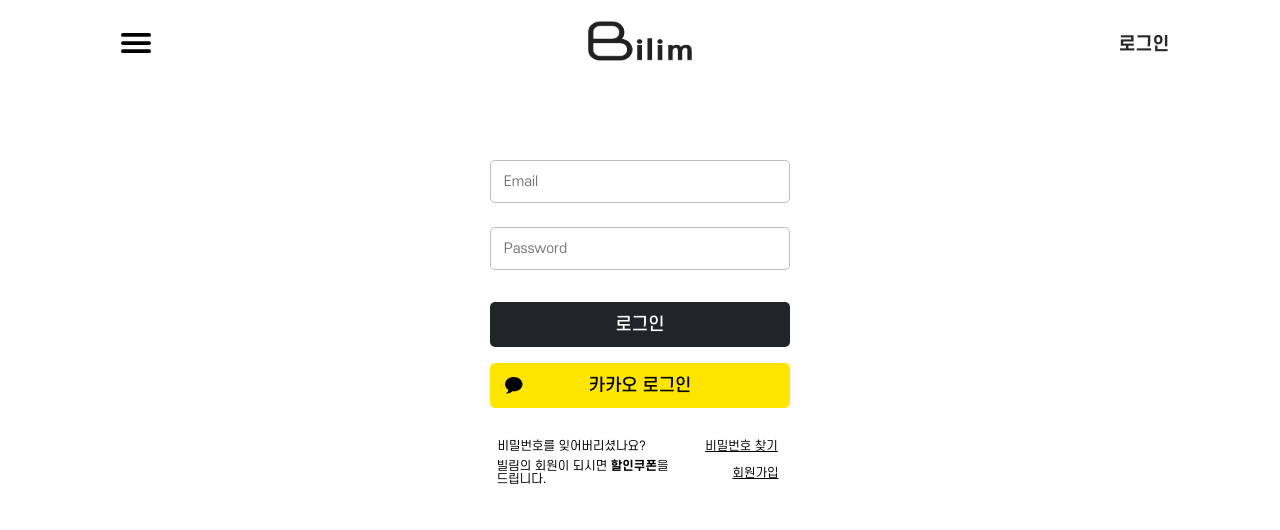
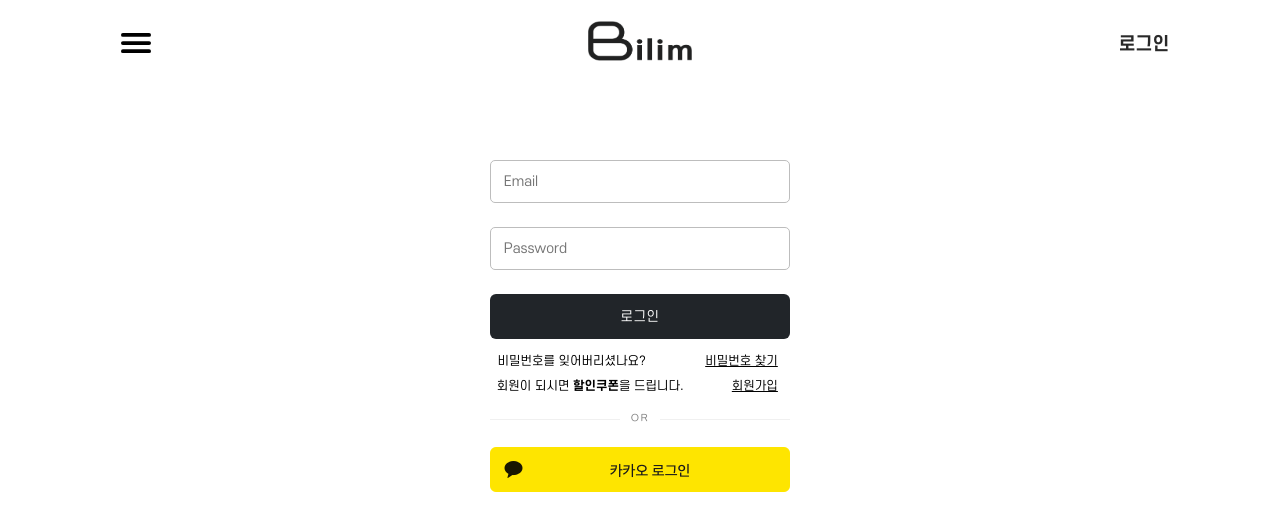
Before and after one commit to jh0neee/Billim-front, a React (Create React App) app: page /login in a window 1280 px wide. Shown: the top 530 px of the page. Built offline with nearby package versions, Linux system fonts and the light colour scheme; no server answers.

Commit message:
style: Update style in SignIn

```diff
--- a/src/pages/Auth/SignIn.jsx
+++ b/src/pages/Auth/SignIn.jsx
@@ -1,4 +1,3 @@
-/* eslint-disable */
 import React from 'react';
 import { Link } from 'react-router-dom';
 import styled from 'styled-components';
@@ -8,8 +7,8 @@ import theme from '../../styles/theme';
 import Input from '../../components/UI/Input';
 import Button from '../../components/UI/Button';
 import ErrorModal from '../../util/ErrorModal';
+import kakaoMedium from '../../asset/image/kakao_login_medium_wide.png';
 import LoadingSpinner from '../../components/UI/LoadingSpinner';
-import { ImBubble } from 'react-icons/im';
 import { useForm } from '../../hooks/useForm';
 import { useAuth } from '../../hooks/useAuth';
 import { useLoadingError } from '../../hooks/useLoadingError';
@@ -28,10 +27,6 @@ const SignInLayout = styled.form`
     &:nth-child(2) {
       margin: 1rem 0;
     }
-
-    &:nth-child(3) {
-      margin-top: 1rem;
-    }
   }
 
   @media ${theme.tablet}, ${theme.mobile} {
@@ -39,29 +34,61 @@ const SignInLayout = styled.form`
   }
 `;
 
-const ButtonBox = styled.div`
+const LoginButton = styled(Button)`
+  border-radius: 6px;
+  font-size: 13px;
+  font-weight: 400;
+  letter-spacing: 0.5px;
+`;
+
+const KakaoLoginButton = styled.img`
+  cursor: pointer;
+`;
+
+const DividingLine = styled.span`
   position: relative;
+  display: block;
+  width: 100%;
+  padding: 18px 0;
+  font-size: 0;
+  line-height: 0;
 
-  > * {
-    &:nth-child(2) {
-      color: black;
-      background: #fee500;
+  &::before {
+    display: inline-block;
+    width: calc(50% - 20px);
+    height: 1px;
+    margin: 8px 0;
+    background-color: rgba(0, 0, 0, 0.06);
+    vertical-align: top;
+    content: '';
   }
+
+  &::after {
+    display: inline-block;
+    width: calc(50% - 20px);
+    height: 1px;
+    margin: 8px 0;
+    background-color: rgba(0, 0, 0, 0.06);
+    vertical-align: top;
+    content: '';
   }
 `;
 
-const KakaoIcon = styled(ImBubble)`
-  position: absolute;
-  font-size: 17.5px;
-  top: 21px;
-  left: 15px;
+const OrText = styled.span`
+  font-family: 'TRoundWind';
+  letter-spacing: 1.5px;
+  display: inline-block;
+  width: 40px;
+  font-size: 10px;
+  line-height: 18px;
+  text-align: center;
+  color: #828282;
 `;
-
 
 const FindButtonBox = styled.div`
   display: flex;
   align-items: center;
-  margin: 1.5rem 0 0;
+  margin: 0.5rem 0 0;
   font-size: 12px;
 
   > * {
@@ -77,7 +104,7 @@ const FindButtonBox = styled.div`
 const SignUpBox = styled.div`
   display: flex;
   align-items: center;
-  margin-top: 0.5rem;
+  margin-top: 0.8rem;
   font-size: 0.75rem;
 
   > * {
@@ -89,14 +116,13 @@ const SignUpBox = styled.div`
       }
     }
     &:last-child {
-      margin-right: 0.3rem;
-      margin-left: 4rem;
+      margin-right: 0.33rem;
+      margin-left: 3rem;
       cursor: pointer;
       text-decoration: underline;
     }
   }
 `;
-
 
 const SignIn = () => {
   const url = process.env.REACT_APP_URL;
@@ -105,9 +131,7 @@ const SignIn = () => {
     useLoadingError();
   const [formState, inputHandler] = useForm({}, false);
 
-  const REST_API_KEY = process.env.REACT_APP_KAKAO_REST_API;
-  const REDIRECT_URI = process.env.REACT_APP_KAKAO_REDIRECT_URI;
-  const KAKAO_AUTH_URL = `http://3.36.154.178:8080/oauth2/authorization/kakao`; // redirect - state save,  authorization - find
+  const KAKAO_AUTH_URL = `http://3.36.154.178:8080/oauth2/authorization/kakao`;
 
   const KakaoLoginHandler = () => {
     window.location.href = KAKAO_AUTH_URL;
@@ -123,7 +147,10 @@ const SignIn = () => {
           email: formState.inputs.email.value,
           password: formState.inputs.password.value,
         },
-            { headers: { 'Content-Type': 'application/json' } },
+        {
+          headers: { 'Content-Type': 'application/json' },
+          withCredentials: true,
+        },
       )
       .then(response => {
         if (response.status === 200) {
@@ -164,25 +191,23 @@ const SignIn = () => {
           errorText="비밀번호를 입력해주세요"
           onInput={inputHandler}
         />
-          <Button type="submit" disabled={!formState.isValid}>
+        <LoginButton type="submit" disabled={!formState.isValid}>
           로그인
-          </Button>
-          <ButtonBox>
-            <KakaoIcon />
-            <Button type="button" onClick={KakaoLoginHandler}>
-              카카오 로그인
-            </Button>
-          </ButtonBox>
+        </LoginButton>
         <FindButtonBox>
           <p>비밀번호를 잊어버리셨나요?</p>
           <Link to="/finduser/password">비밀번호 찾기</Link>
         </FindButtonBox>
         <SignUpBox>
           <p>
-              빌림의 회원이 되시면 <span>할인쿠폰</span>을 <br /> 드립니다.
+            회원이 되시면 <span>할인쿠폰</span>을 드립니다.
           </p>
           <Link to="/emailverify">회원가입</Link>
         </SignUpBox>
+        <DividingLine>
+          <OrText>OR</OrText>
+        </DividingLine>
+        <KakaoLoginButton src={kakaoMedium} onClick={KakaoLoginHandler} />
       </SignInLayout>
     </>
   );
```
Also changed, not shown: src/asset/image/kakao_login_medium_wide.png (added). Lines whose indentation alone changed are shown as unchanged.
